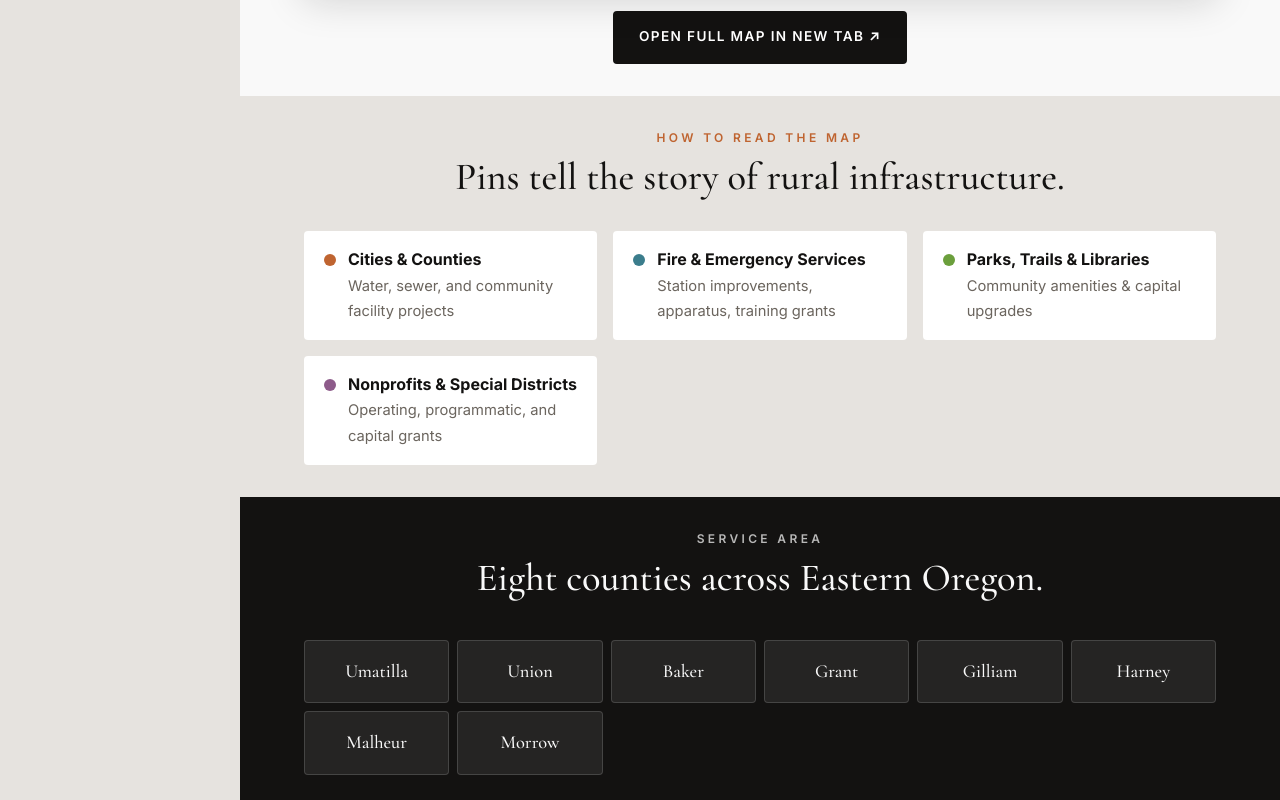
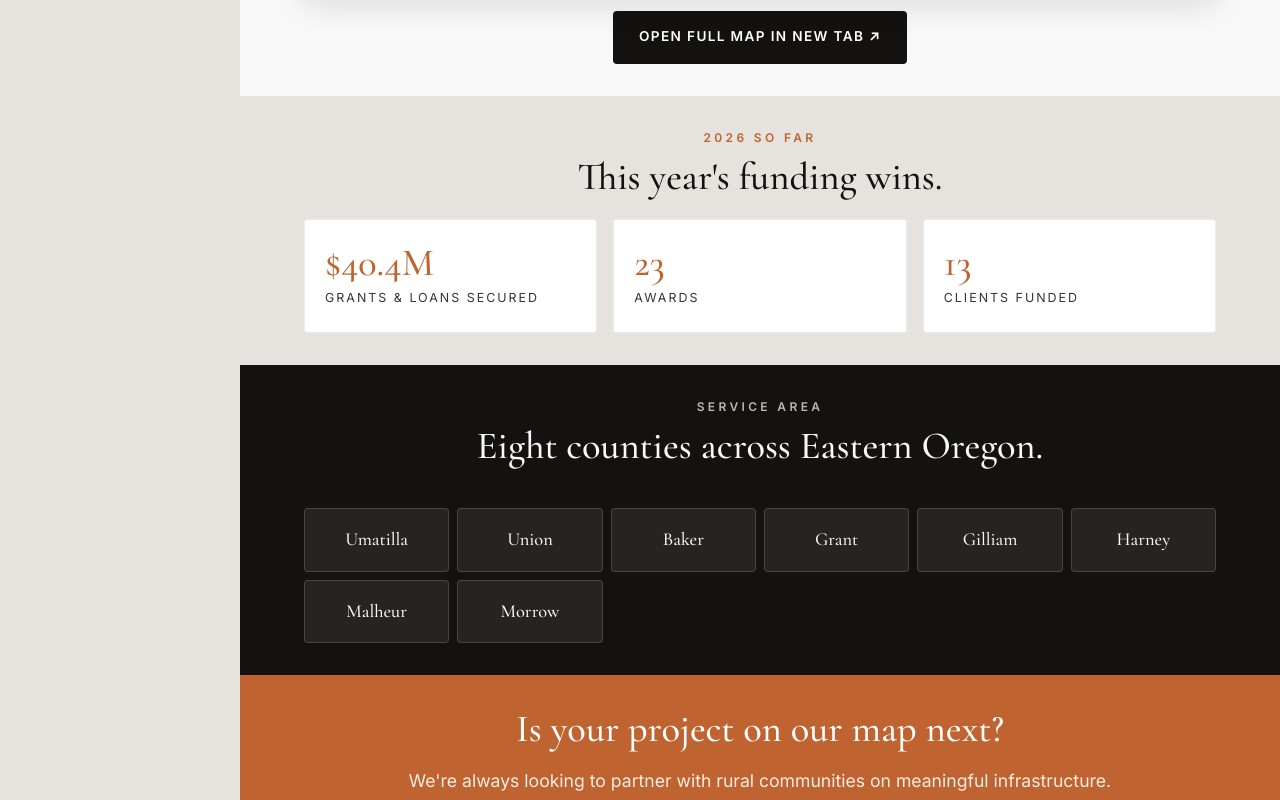
Before and after one commit to shellcorpnet/ducote-site, a plain HTML site: page portfolio.html in a window 1280 px wide. Shown: the part 980-1780 px from the top of the page. Drawn offline with nearby package versions, Linux system fonts and the light colour scheme.

Commit message:
Clients map page: replace pin color legend with 2026 funding wins stats
Pins are a single color, so the four-color legend did not match the map.
Stats from GrantSuccess v9 (2026: $40,357,107 across 23 awards, 13 clients).

Co-Authored-By: Claude Opus 5.5 <noreply@anthropic.com>

```diff
--- a/portfolio.html
+++ b/portfolio.html
@@ -3,7 +3,7 @@
 <head>
   <meta charset="UTF-8">
   <meta name="viewport" content="width=device-width, initial-scale=1.0">
-  <title>Clients Map — Ducote Consulting</title>
+  <title>Clients Map | Ducote Consulting</title>
   <meta name="description" content="Interactive map of Ducote Consulting clients and completed projects across Eastern Oregon.">
   <link rel="preconnect" href="https://fonts.googleapis.com">
   <link rel="preconnect" href="https://fonts.gstatic.com" crossorigin>
@@ -59,14 +59,13 @@
 
     <section class="section--cream">
       <div class="section__header" style="text-align:center;margin-bottom:1.25rem">
-        <p class="section__eyebrow">How to read the map</p>
-        <h2 class="section__title">Pins tell the story of rural infrastructure.</h2>
+        <p class="section__eyebrow">2026 so far</p>
+        <h2 class="section__title">This year's funding wins.</h2>
       </div>
-      <div class="map-legend">
-        <div class="legend-item"><div class="legend-swatch" style="background:var(--orange)"></div><div><strong>Cities &amp; Counties</strong><br><span style="color:var(--muted);font-size:.92rem">Water, sewer, and community facility projects</span></div></div>
-        <div class="legend-item"><div class="legend-swatch" style="background:var(--teal)"></div><div><strong>Fire &amp; Emergency Services</strong><br><span style="color:var(--muted);font-size:.92rem">Station improvements, apparatus, training grants</span></div></div>
-        <div class="legend-item"><div class="legend-swatch" style="background:#6b9f3c"></div><div><strong>Parks, Trails &amp; Libraries</strong><br><span style="color:var(--muted);font-size:.92rem">Community amenities &amp; capital upgrades</span></div></div>
-        <div class="legend-item"><div class="legend-swatch" style="background:#8d5b8a"></div><div><strong>Nonprofits &amp; Special Districts</strong><br><span style="color:var(--muted);font-size:.92rem">Operating, programmatic, and capital grants</span></div></div>
+      <div class="stats">
+        <div class="stat"><p class="stat__n">$40.4M</p><p class="stat__l">Grants &amp; loans secured</p></div>
+        <div class="stat"><p class="stat__n">23</p><p class="stat__l">Awards</p></div>
+        <div class="stat"><p class="stat__n">13</p><p class="stat__l">Clients funded</p></div>
       </div>
     </section>
 
@@ -99,7 +98,7 @@
       <div class="footer__inner">
         <div class="footer__brand">
           <img src="assets/img/logo-white.png" alt="Ducote Consulting" style="max-width:160px">
-          <p>An interdisciplinary consulting firm based in La Grande, OR — dedicated to building a thriving Rural Oregon.</p>
+          <p>An interdisciplinary consulting firm based in La Grande, OR, dedicated to building a thriving Rural Oregon.</p>
         </div>
         <div>
           <h4>Navigate</h4>
```
